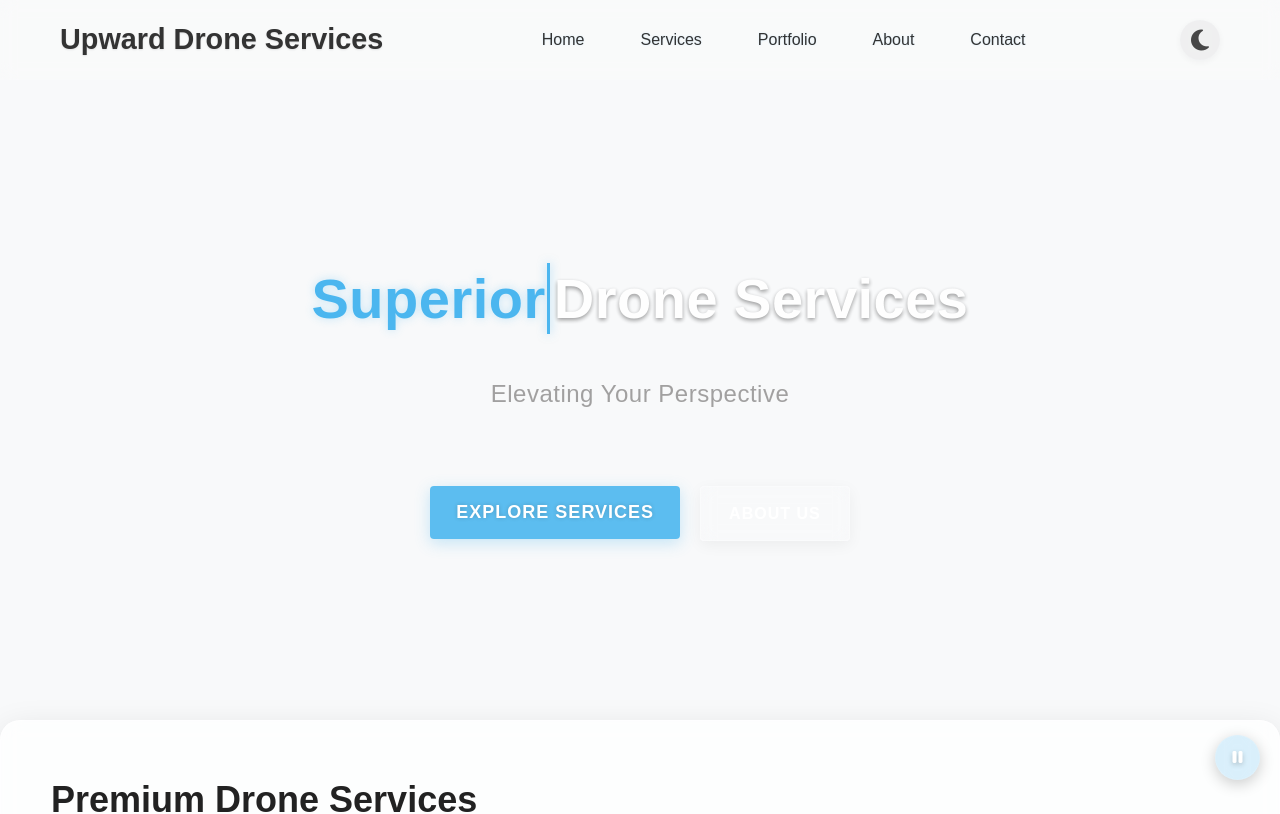
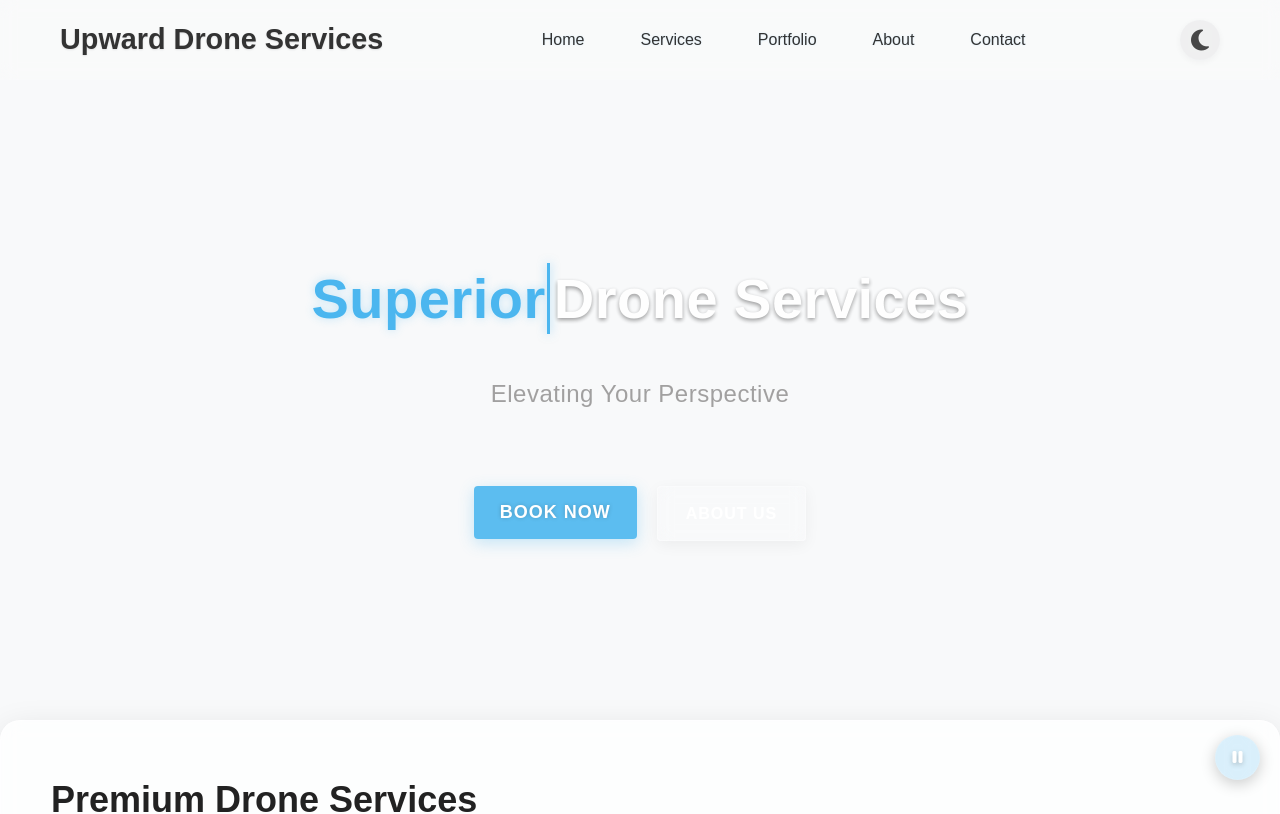
Before and after one commit to Mattyboy25/chris-website, a React (Vite) app: page / in a window 1280 px wide. Shown: the top 814 px of the page. Built offline with nearby package versions, Linux system fonts and the light colour scheme.

Commit message:
Update button link in Home component: change from "EXPLORE SERVICES" to "Book now" and redirect to the contact page.

```diff
--- a/src/pages/Home.jsx
+++ b/src/pages/Home.jsx
@@ -337,8 +337,8 @@ function Home() {
             >
               <motion.div className="button-group">
                 <motion.div whileHover="hover">
-                  <Link to="/services" className="btn-primary glass-btn">
-                    EXPLORE SERVICES
+                  <Link to="/contact" className="btn-primary glass-btn">
+                    Book now
                   </Link>
                 </motion.div>
                 <motion.div whileHover="hover">
```
